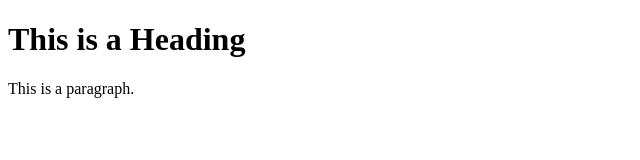
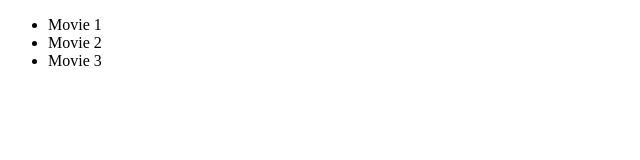
Before and after one commit to EscapeCharacter/intro_to_git, a plain HTML site: page index.html in a window 1280 px wide. Shown: the whole page, without its empty margins (0-640 px from the left). Drawn offline with Linux system fonts and the light colour scheme.

Commit message:
Added movie list.

```diff
--- a/index.html
+++ b/index.html
@@ -1,12 +1,15 @@
  <!DOCTYPE html>
 <html>
 <head>
-<title></title>
+<title>Intro to Git</title>
 </head>
 <body>
 
-<h1>This is a Heading</h1>
-<p>This is a paragraph.</p>
+<ul>
+    <li>Movie 1</li>
+    <li>Movie 2</li>
+    <li>Movie 3</li>
+</ul>
 
 </body>
 </html>
```
